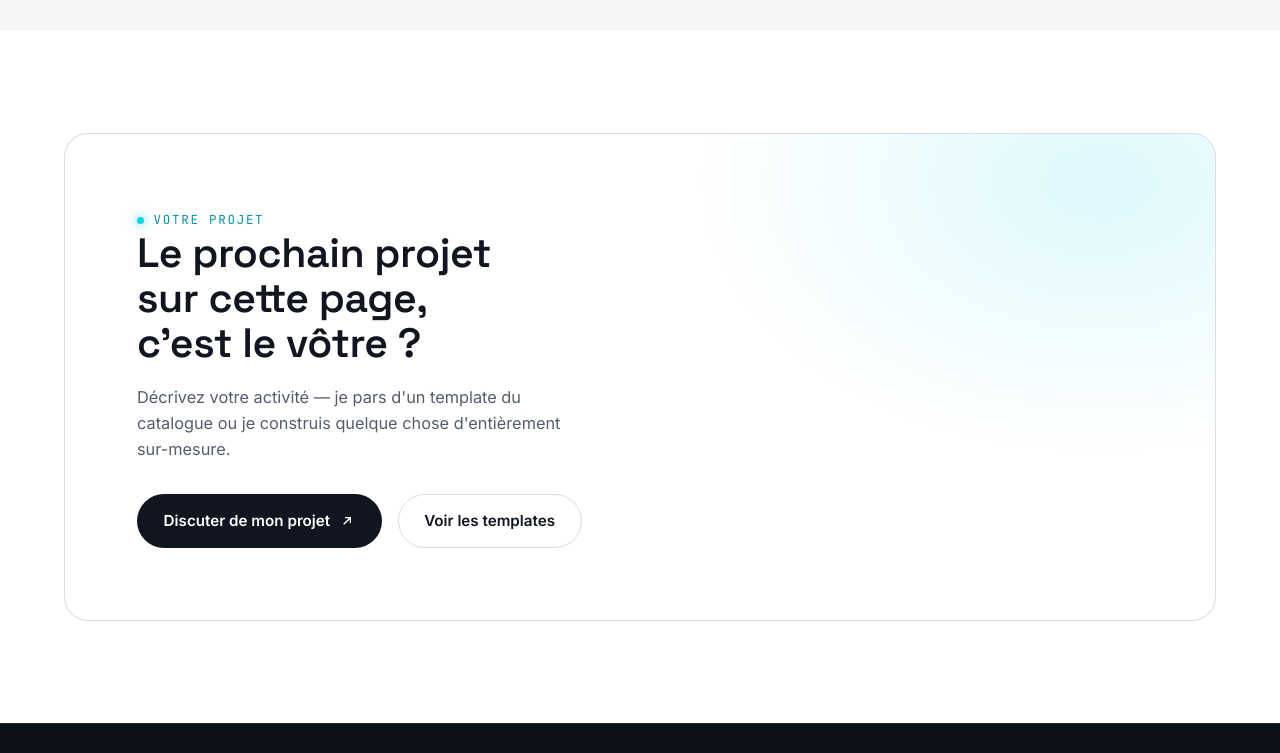
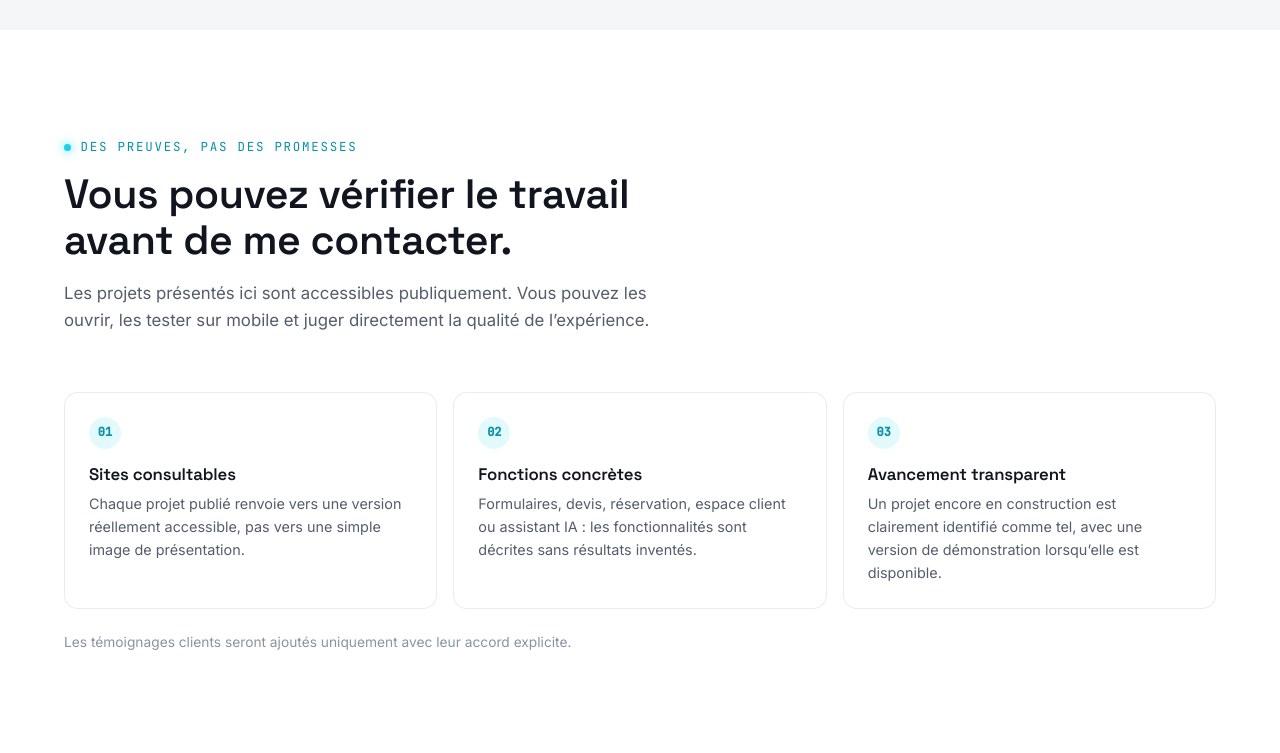
Before and after one commit to Adalberto-teixeira/GioTech-Digital, a plain HTML site: page projets.html in a window 1280 px wide. Shown: the part 2500-3253 px from the top of the page. Drawn offline with Linux system fonts and the light colour scheme.

Commit message:
Add verifiable project proof section

```diff
--- a/projets.html
+++ b/projets.html
@@ -51,10 +51,17 @@
     .progress-card h3 { margin-top: 0.7rem; font-size: 1.1rem; }
     .progress-card p { margin-top: 0.5rem; font-size: 0.9rem; }
 
+    .proof-grid { display: grid; grid-template-columns: repeat(3, 1fr); gap: 1rem; margin-top: 2rem; }
+    .proof-card { border: 1px solid var(--line); border-radius: var(--radius-md); padding: 1.5rem; background: var(--surface); }
+    .proof-number { display: inline-flex; align-items: center; justify-content: center; width: 2rem; height: 2rem; border-radius: 50%; background: rgba(23,211,238,0.12); color: var(--cyan-ink); font-family: var(--font-mono); font-size: 0.75rem; font-weight: 700; }
+    .proof-card h3 { margin-top: 1rem; font-size: 1.05rem; }
+    .proof-card p { margin-top: 0.55rem; font-size: 0.9rem; }
+    .proof-note { margin-top: 1.4rem; color: var(--text-dimmer); font-size: 0.86rem; }
+
     @media (max-width: 860px) {
       .case-card { grid-template-columns: 1fr; }
       .case-media { min-height: 200px; }
-      .progress-grid { grid-template-columns: 1fr; }
+      .progress-grid, .proof-grid { grid-template-columns: 1fr; }
     }
   </style>
 <script type="application/ld+json">{"@context": "https://schema.org", "@type": "ProfessionalService", "name": "GioTech Digital", "url": "https://giotech-digital.fr/", "logo": "https://giotech-digital.fr/assets/logos/logo-mark.png", "email": "contact@giotech-digital.fr", "telephone": "+33753911502", "address": {"@type": "PostalAddress", "addressLocality": "Martigues", "addressRegion": "Provence-Alpes-Côte d’Azur", "addressCountry": "FR"}, "areaServed": [{"@type": "City", "name": "Martigues"}, {"@type": "City", "name": "Marseille"}, {"@type": "AdministrativeArea", "name": "Bouches-du-Rhône"}, {"@type": "Country", "name": "France"}], "sameAs": ["https://www.linkedin.com/company/giotech-digital/", "https://www.instagram.com/giotech.digital/", "https://github.com/Adalberto-teixeira"]}</script>
@@ -118,7 +125,7 @@
               <span class="case-status">En ligne</span>
               <div class="live-preview-shell" aria-hidden="true">
                 <div class="preview-chrome"><span class="dot dot-red"></span><span class="dot dot-amber"></span><span class="dot dot-green"></span><span class="preview-url">giosmart-services.fr</span></div>
-                <iframe class="template-live-frame" loading="lazy" src="https://giosmart-services.fr/" tabindex="-1" title="Aperçu de Gio Smart Services"></iframe>
+                <iframe class="template-live-frame" loading="lazy" data-src="https://giosmart-services.fr/" tabindex="-1" title="Aperçu de Gio Smart Services"></iframe>
               </div>
             </div>
             <div class="case-body">
@@ -138,7 +145,7 @@
               <span class="case-status">En ligne</span>
               <div class="live-preview-shell" aria-hidden="true">
                 <div class="preview-chrome"><span class="dot dot-red"></span><span class="dot dot-amber"></span><span class="dot dot-green"></span><span class="preview-url">adalberto.fr</span></div>
-                <iframe class="template-live-frame" loading="lazy" src="https://www.adalberto.fr/" tabindex="-1" title="Aperçu de Adalberto.fr"></iframe>
+                <iframe class="template-live-frame" loading="lazy" data-src="https://www.adalberto.fr/" tabindex="-1" title="Aperçu de Adalberto.fr"></iframe>
               </div>
             </div>
             <div class="case-body">
@@ -205,6 +212,34 @@
     </section>
 
     <section class="section">
+      <div class="container">
+        <div class="section-head" data-reveal>
+          <span class="eyebrow">Des preuves, pas des promesses</span>
+          <h2>Vous pouvez vérifier le travail avant de me contacter.</h2>
+          <p>Les projets présentés ici sont accessibles publiquement. Vous pouvez les ouvrir, les tester sur mobile et juger directement la qualité de l’expérience.</p>
+        </div>
+        <div class="proof-grid" data-reveal>
+          <article class="proof-card">
+            <span class="proof-number">01</span>
+            <h3>Sites consultables</h3>
+            <p>Chaque projet publié renvoie vers une version réellement accessible, pas vers une simple image de présentation.</p>
+          </article>
+          <article class="proof-card">
+            <span class="proof-number">02</span>
+            <h3>Fonctions concrètes</h3>
+            <p>Formulaires, devis, réservation, espace client ou assistant IA : les fonctionnalités sont décrites sans résultats inventés.</p>
+          </article>
+          <article class="proof-card">
+            <span class="proof-number">03</span>
+            <h3>Avancement transparent</h3>
+            <p>Un projet encore en construction est clairement identifié comme tel, avec une version de démonstration lorsqu’elle est disponible.</p>
+          </article>
+        </div>
+        <p class="proof-note" data-reveal>Les témoignages clients seront ajoutés uniquement avec leur accord explicite.</p>
+      </div>
+    </section>
+
+    <section class="section section-alt">
       <div class="container">
         <div class="cta-panel" data-reveal>
           <div class="cta-copy">
```
